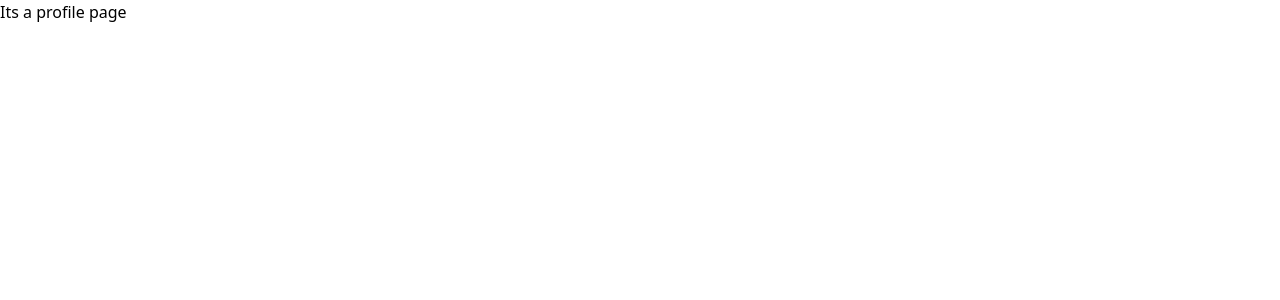
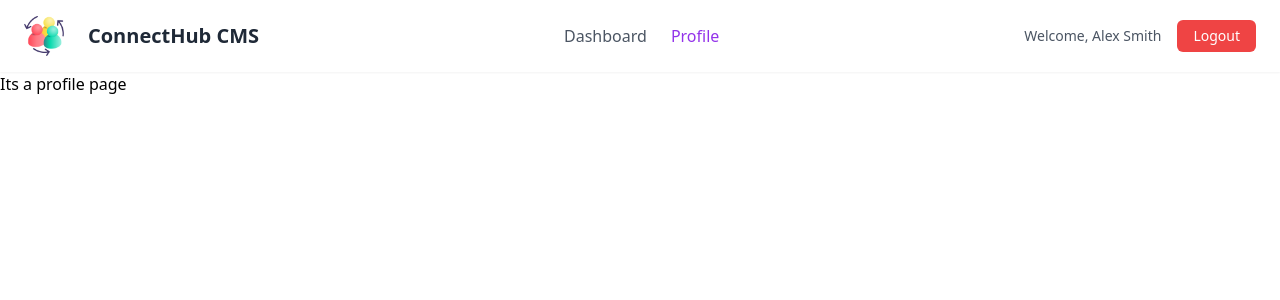
Before and after one commit to muhammadanascode/contact-management-frontend, a React (Create React App) app: page /profile in a window 1280 px wide. Shown: the top 300 px of the page. Built offline with nearby package versions, Linux system fonts and the light colour scheme.

Commit message:
feat: Added navbar on every route except auth

```diff
--- a/src/router/AppContent.js
+++ b/src/router/AppContent.js
@@ -4,6 +4,7 @@ import AuthLayout from "../components/AuthLayout";
 import { Route, Routes, useLocation } from "react-router-dom";
 import Home from "../pages/Home";
 import Profile from "../pages/Profile";
+import Navbar from "../components/Navbar";
 
 
 function AppContent() {
@@ -23,10 +24,13 @@ function AppContent() {
                     </Routes>
                 </AuthLayout>
             ) : (
-                <Routes>
-                    <Route path="/" element={<Home />} />
-                    <Route path="/profile" element={<Profile />} />
-                </Routes>
+                <>
+                    <Navbar />
+                    <Routes>
+                        <Route path="/" element={<Home />} />
+                        <Route path="/profile" element={<Profile />} />
+                    </Routes>
+                </>
             )}
         </>
     );
```
